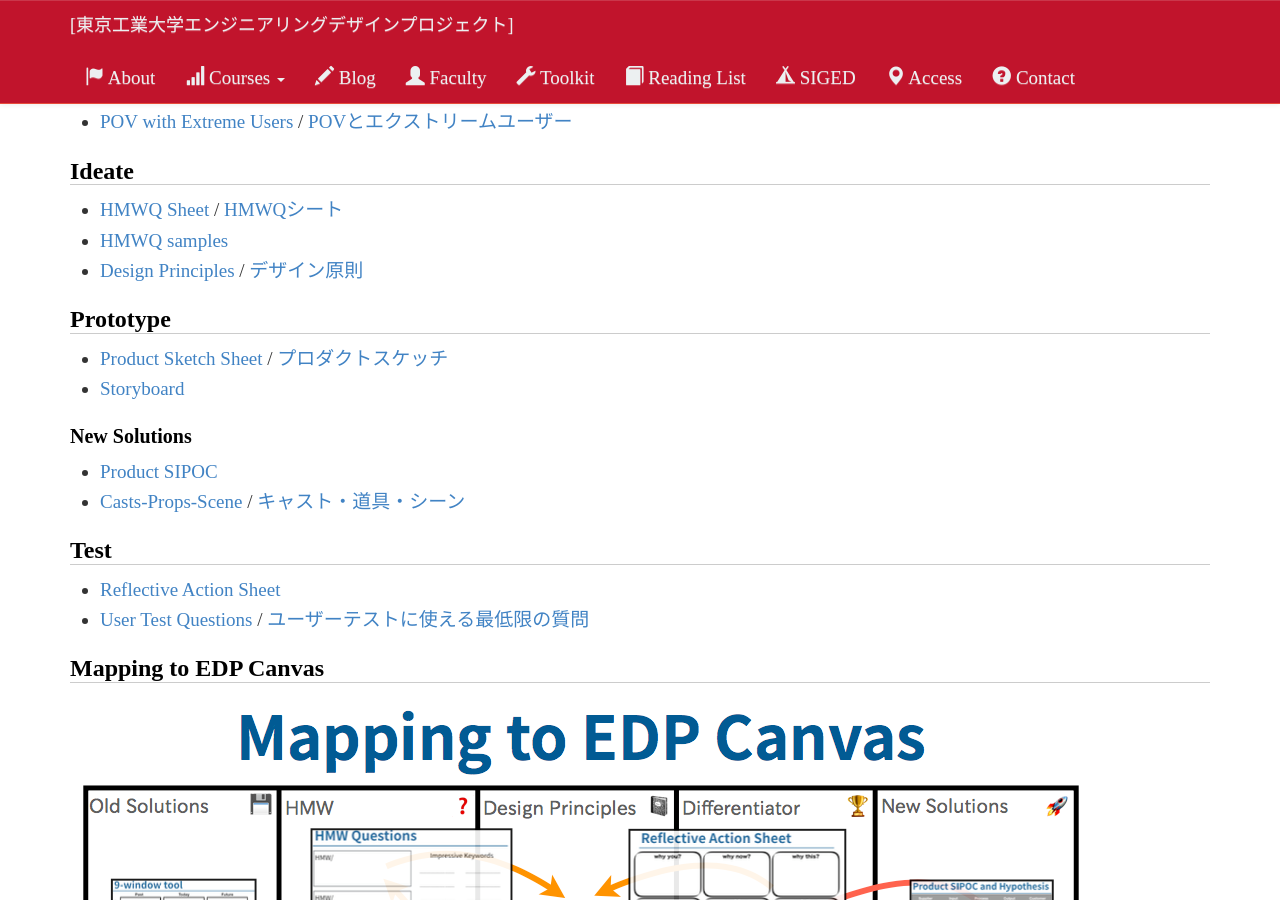
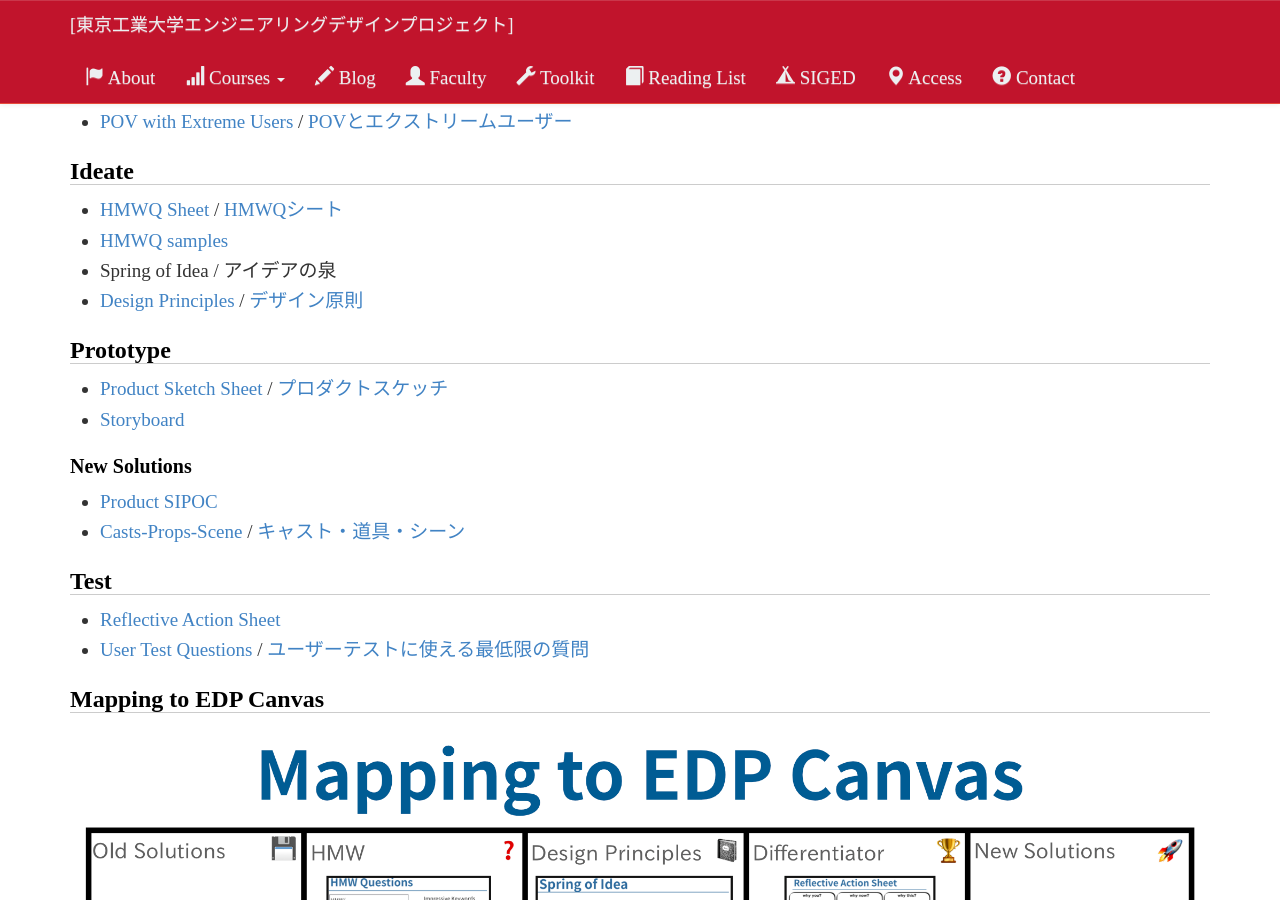
Before and after one commit to titech-edp/titech-edp.github.io, a Jekyll site: the page built from toolkit/index.md, in a window 1280 px wide and 900 px high, scrolled down 1458 px. Built offline with Jekyll 4.4.1, drawn with Linux system fonts in a browser that asks for light colours; nearby versions of some CDN libraries; library files that are not in the unit come from our copies.

Commit message:
Add spring of idea

```diff
--- a/toolkit/index.md
+++ b/toolkit/index.md
@@ -36,6 +36,7 @@ title: EDP Toolkit
 ## Ideate
 - [HMWQ Sheet](hmwq.pdf) / [HMWQシート](hmwq_ja.pdf)
 - [HMWQ samples](hmwq_samples.pdf)
+- Spring of Idea / アイデアの泉
 - [Design Principles](design-principles.pdf) / [デザイン原則](design-principles_ja.pdf)
 
 ## Prototype
```
Also changed, not shown: toolkit/img_edp-canvas-mapping.png, 1 other file.
